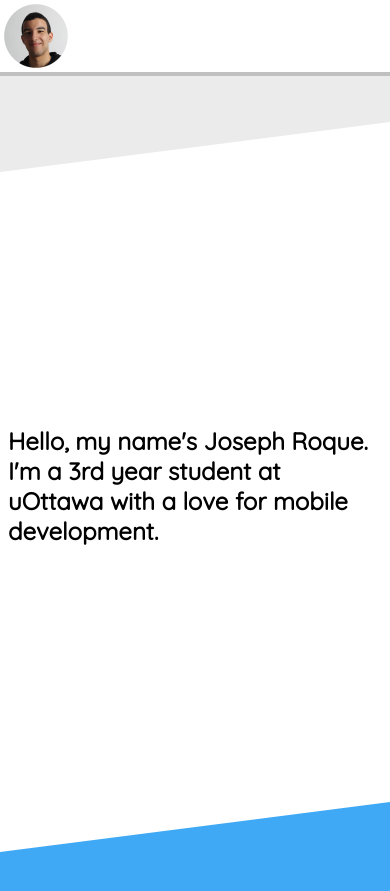
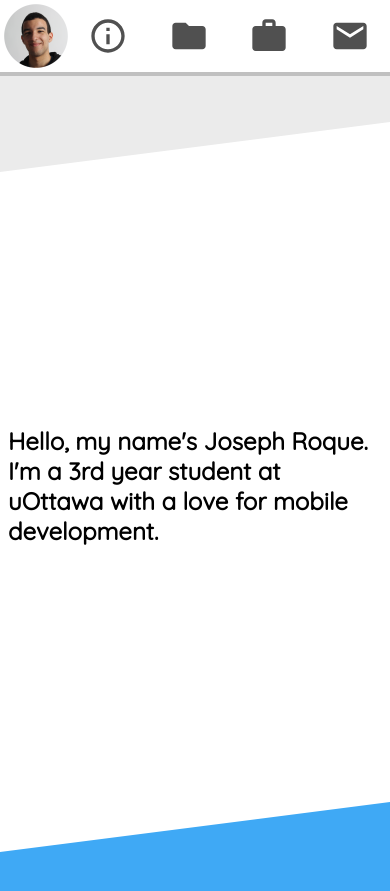
Before and after one commit to joseph-roque/joseph-roque.github.io, a Jekyll site: the page built from index.html, in a window 390 px wide and 900 px high. Shown: the top 891 px of the window. Built offline with Jekyll 4.4.1, drawn with Linux system fonts in a browser that asks for light colours; some web fonts are replaced.

Commit message:
Formatted header for mobile

```diff
--- a/_includes/header.html
+++ b/_includes/header.html
@@ -1,6 +1,40 @@
 <header>
 
   <a href='{{ base }}/index.html'><img class='nav-profile-img' src='{{ base }}/assets/jroque_headshot_64x64.png' alt='Headshot' /></a>
+  <ul class='nav'>
+    <li>
+      <a href='#about'>
+        <svg class='dark-gray' id='about-icon' viewBox='0 0 24 24' xmlns='http://www.w3.org/2000/svg'>
+            <path d='M0 0h24v24H0z' fill='none'></path>
+            <path d='M11 17h2v-6h-2v6zm1-15C6.48 2 2 6.48 2 12s4.48 10 10 10 10-4.48 10-10S17.52 2 12 2zm0 18c-4.41 0-8-3.59-8-8s3.59-8 8-8 8 3.59 8 8-3.59 8-8 8zM11 9h2V7h-2v2z'></path>
+        </svg>
+      </a>
+    </li>
+    <li>
+      <a href='#projects'>
+        <svg class='dark-gray' id='projects-icon' viewBox='0 0 24 24' xmlns='http://www.w3.org/2000/svg'>
+            <path d='M10 4H4c-1.1 0-1.99.9-1.99 2L2 18c0 1.1.9 2 2 2h16c1.1 0 2-.9 2-2V8c0-1.1-.9-2-2-2h-8l-2-2z'></path>
+            <path d='M0 0h24v24H0z' fill='none'></path>
+        </svg>
+      </a>
+    </li>
+    <li>
+      <a href='#work'>
+        <svg class='dark-gray' id='work-icon' viewBox='0 0 24 24' xmlns='http://www.w3.org/2000/svg'>
+            <path d='M0 0h24v24H0z' fill='none'></path>
+            <path d='M20 6h-4V4c0-1.11-.89-2-2-2h-4c-1.11 0-2 .89-2 2v2H4c-1.11 0-1.99.89-1.99 2L2 19c0 1.11.89 2 2 2h16c1.11 0 2-.89 2-2V8c0-1.11-.89-2-2-2zm-6 0h-4V4h4v2z'></path>
+        </svg>
+      </a>
+    </li>
+    <li>
+      <a href='#contact'>
+        <svg class='dark-gray' id='contact-icon' viewBox='0 0 24 24' xmlns='http://www.w3.org/2000/svg'>
+            <path d='M20 4H4c-1.1 0-1.99.9-1.99 2L2 18c0 1.1.9 2 2 2h16c1.1 0 2-.9 2-2V6c0-1.1-.9-2-2-2zm0 4l-8 5-8-5V6l8 5 8-5v2z'></path>
+            <path d='M0 0h24v24H0z' fill='none'></path>
+        </svg>
+      </a>
+    </li>
+  </ul>
 </header>
 
 <div class='shadow'></div>
--- a/css/main.scss
+++ b/css/main.scss
@@ -282,6 +282,10 @@ svg.gray {
   fill: #EBEBEB;
 }
 
+svg.dark-gray {
+  fill: #505050;
+}
+
 svg.blue {
   fill: #3FA9F5;
 }
@@ -415,6 +419,35 @@ header {
       margin:4px 0 0 4px;
       float:left;
     }
+
+    ul {
+      margin: 0;
+    }
+
+    .nav {
+      padding-left: 0;
+      list-style: none;
+
+      display: -ms-flexbox;
+      display: -webkit-flex;
+      display: flex;
+
+      -webkit-flex-direction: row;
+      flex-direction: row;
+      -webkit-flex-wrap: wrap;
+      flex-wrap: wrap;
+      justify-content: space-around;
+      align-items: center;
+
+      li {
+        padding: 16px;
+      }
+
+      svg {
+        height: 40px;
+        width: 40px;
+      }
+    }
   }
 
   .shadow {
@@ -514,6 +547,15 @@ header {
 }
 
 @media screen and (max-width: 400px) {
+  header {
+    .nav {
+      li {
+        padding-left: 4px;
+        padding-right: 4px;
+      }
+    }
+  }
+
   #designs {
     img {
       height: auto;
```
